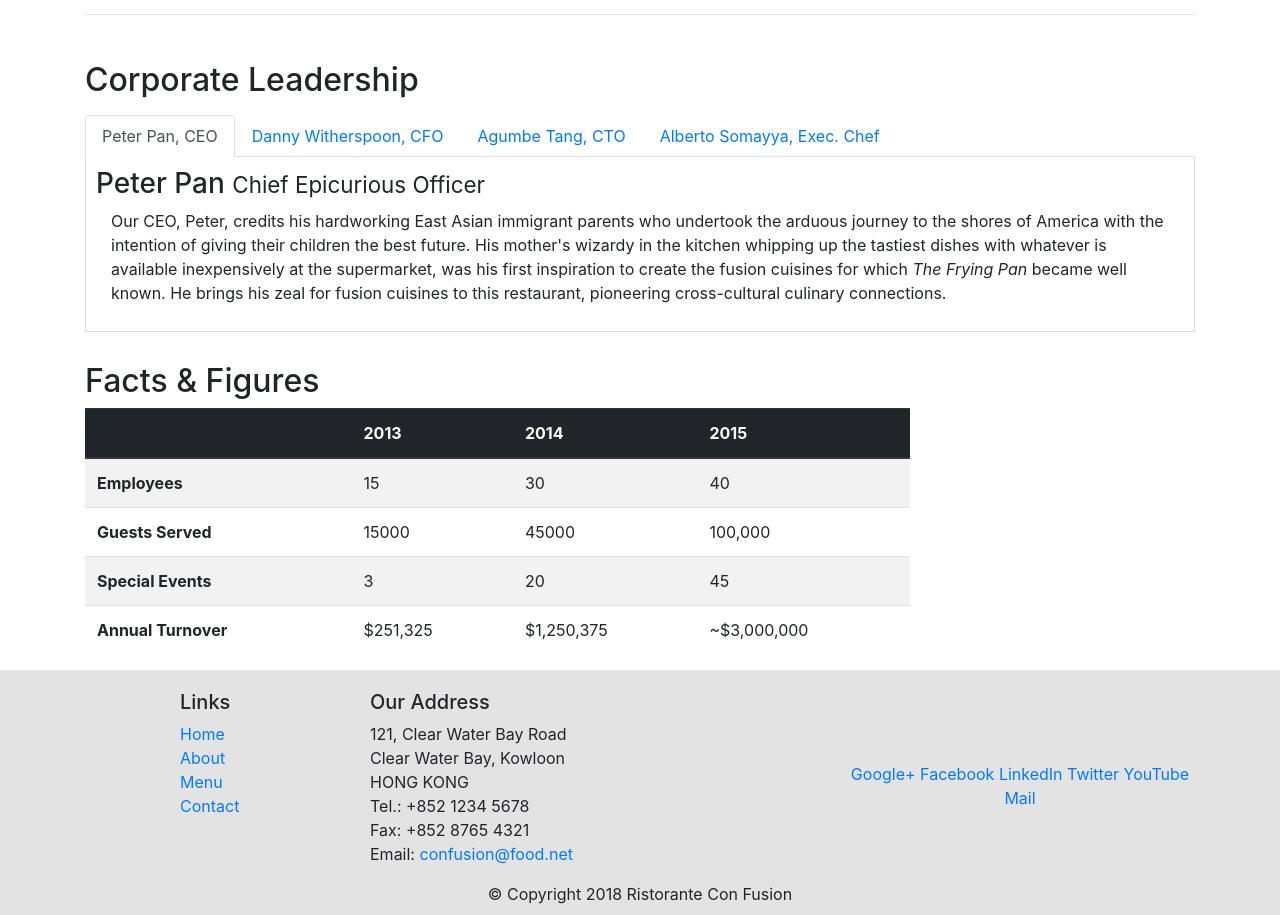
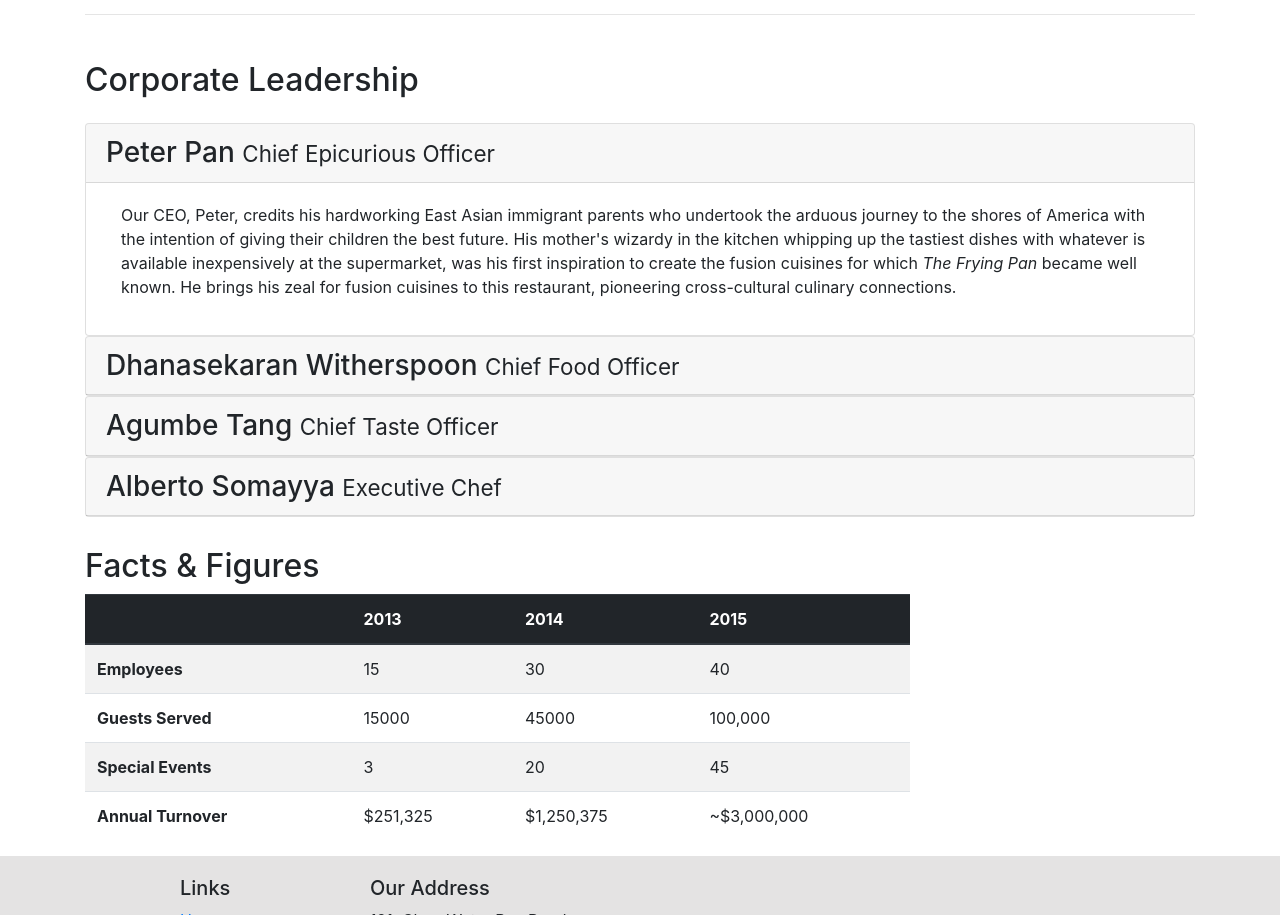
Before and after one commit to mihirdeorukhkar/Bootstrap-Project, a website: page aboutus.html in a window 1280 px wide. Shown: the part 836-1751 px from the top of the page. Drawn offline with nearby package versions, Linux system fonts and the light colour scheme.

Commit message:
Accordions

```diff
--- a/aboutus.html
+++ b/aboutus.html
@@ -105,29 +105,18 @@
 
                 <h2>Corporate Leadership</h2>
 
-                <ul class="nav nav-tabs mt-3">
-                    <li class="nav-item">
-                      <a class="nav-link active" href="#peter"
-                        role="tab" data-toggle="tab"> Peter Pan, CEO</a>
-                    </li>
-                    <li class="nav-item">
-                      <a class="nav-link" href="#danny" role="tab"
-                        data-toggle="tab">Danny Witherspoon, CFO</a>
-                    </li>
-                    <li class="nav-item">
-                      <a class="nav-link" href="#agumbe"role="tab"
-                        data-toggle="tab">Agumbe Tang, CTO</a>
-                    </li>
-                    <li class="nav-item">
-                      <a class="nav-link" href="#alberto" role="tab"
-                        data-toggle="tab">Alberto Somayya, Exec. Chef</a>
-                    </li>
-                </ul>
+                <div id="accordion">
 
-                <div class="tab-content">
-
-                    <div role="tabpanel" class="tab-pane fade show active" id="peter">
-                        <h3>Peter Pan <small>Chief Epicurious Officer</small></h3>
+                    <div class="card mt-4">
+                        <div class="card-header" role="tab" id="peterhead">
+                        <h3 class="mb-0">
+                            <a data-toggle="collapse" data-target="#peter">
+                            Peter Pan <small>Chief Epicurious Officer</small>
+                            </a>
+                        </h3>
+                        </div>
+                        <div class="collapse show" id="peter" data-parent="#accordion">
+                            <div class="card-body">
                                 <p class="col d-none d-sm-block">Our CEO, Peter, credits his hardworking East Asian immigrant parents who
                                     undertook the arduous journey to the shores of America with the intention of giving their children
                                     the best future. His mother's wizardy in the kitchen whipping up the tastiest dishes with whatever
@@ -135,34 +124,65 @@
                                     cuisines for which <em>The Frying Pan</em> became well known. He brings his zeal for fusion cuisines
                                     to this restaurant, pioneering cross-cultural culinary connections.</p>
                             </div>
+                        </div>
+                    </div>
 
-                    <div role="tabpanel" class="tab-pane fade show" id="danny">
-                        <h3>Dhanasekaran Witherspoon <small>Chief Food Officer</small></h3>
+                    <div class="card">
+                        <div class="card-header" role="tab" id="dannyhead">
+                        <h3 class="mb-0">
+                            <a class="collapsed" data-toggle="collapse" data-target="#danny">
+                            Dhanasekaran Witherspoon <small>Chief Food Officer</small>
+                            </a>
+                        </h3>
+                        </div>
+                        <div class="collapse" id="danny" data-parent="#accordion">
+                        <div class="card-body">
                             <p class="col d-none d-sm-block">Our CFO, Danny, as he is affectionately referred to by his colleagues, comes from a long established
                                 family tradition in farming and produce. His experiences growing up on a farm in the Australian
                                 outback gave him great appreciation for varieties of food sources. As he puts it in his own words,
                                 <em>Everything that runs, wins, and everything that stays, pays!</em></p>
                         </div>
+                        </div>
+                   </div>
 
-                    <div role="tabpanel" class="tab-pane fade show" id="agumbe">
-                    <h3>Agumbe Tang <small>Chief Taste Officer</small></h3>
+                    <div class="card">
+                        <div class="card-header" role="tab" id="agumbehead">
+                        <h3 class="mb-0">
+                            <a class="collapsed" data-toggle="collapse" data-target="#agumbe">
+                            Agumbe Tang <small>Chief Taste Officer</small>
+                            </a>
+                        </h3>
+                        </div>
+                        <div class="collapse" id="agumbe" data-parent="#accordion">
+                        <div class="card-body">
                             <p class="col d-none d-sm-block">Blessed with the most discerning gustatory sense, Agumbe, our CTO, personally ensures that every dish
                                 that we serve meets his exacting tastes. Our chefs dread the tongue lashing that ensues if their
                                 dish does not meet his exacting standards. He lives by his motto, <em>You click only if you survive
                                     my lick.</em></p>
                         </div>
+                        </div>
+                    </div>
 
-                    <div role="tabpanel" class="tab-pane fade show" id="alberto">
-                    <h3>Alberto Somayya <small>Executive Chef</small></h3>
+                    <div class="card">
+                        <div class="card-header" role="tab" id="albertohead">
+                        <h3 class="mb-0">
+                        <a class="collapsed" data-toggle="collapse" data-target="#alberto">
+                        Alberto Somayya <small>Executive Chef</small>
+                        </a>
+                        </h3>
+                        </div>
+                        <div class="collapse" id="alberto" data-parent="#accordion">
+                        <div class="card-body">
                             <p class="col d-none d-sm-block">Award winning three-star Michelin chef with wide International experience having worked closely with
                                 whos-who in the culinary world, he specializes in creating mouthwatering Indo-Italian fusion
                                 experiences. He says, <em>Put together the cuisines from the two craziest cultures, and you get a
                                     winning hit! Amma Mia!</em></p>
                         </div>
-
+                        </div>
+                    </div>
+                </div>
             </div>
 
-            </div>
         </div>
 
         <div class="row row-content">
--- a/styles.css
+++ b/styles.css
@@ -36,7 +36,7 @@ div.content{
 }
 
 
-.btn-block,.card-header,.sub-button
+.btn-block,.sub-button
 {
     background-color: #3a4242;
 }
```
Lines whose indentation alone changed are shown as unchanged.
